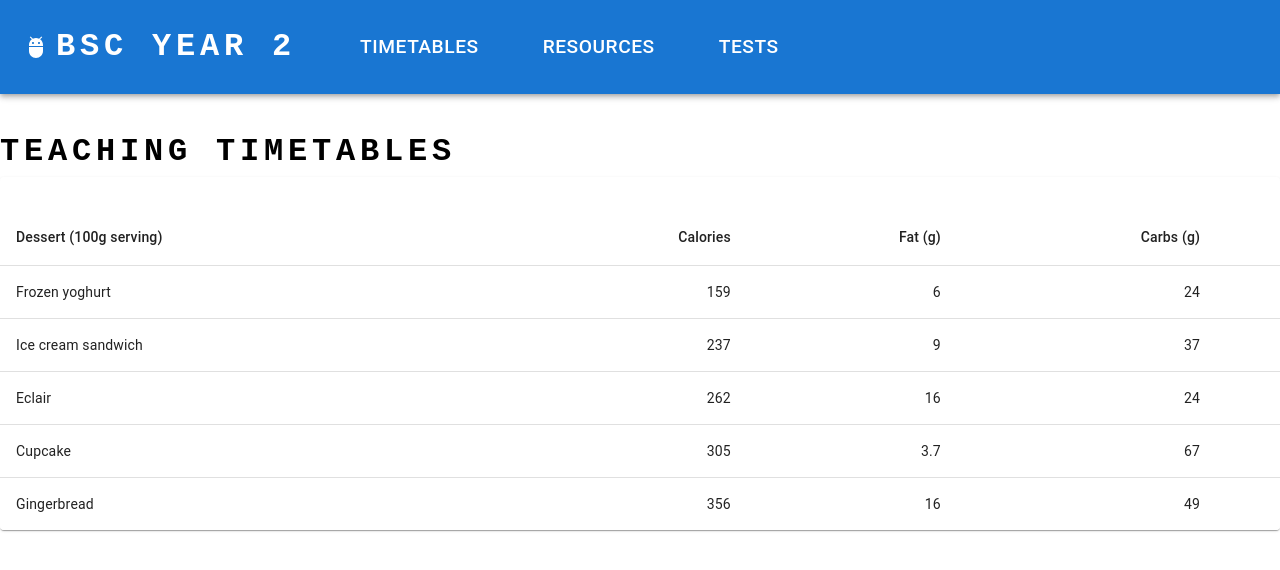
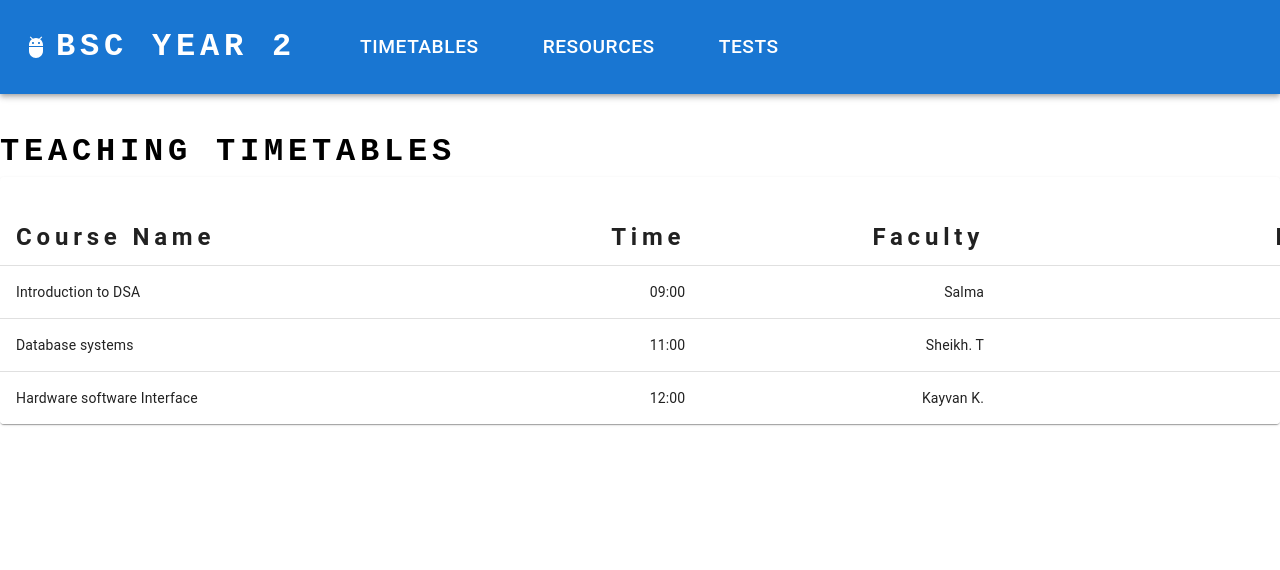
Before and after one commit to adityashibu/ReactWebsite, a React (Create React App) app: page / in a window 1280 px wide. Shown: the top 570 px of the page. Built offline with nearby package versions, Linux system fonts and the light colour scheme.

Commit message:
Updated the app table to include teaching timetables

```diff
--- a/src/App.tsx
+++ b/src/App.tsx
@@ -20,20 +20,17 @@ const pages = ['TimeTables', 'Resources', 'Tests'];
 
 function createData(
   name: string,
-  calories: number,
-  fat: number,
-  carbs: number,
-  protein: number,
+  time: string,
+  faculty: string,
+  room: number,
 ) {
-  return { name, calories, fat, carbs, protein };
+  return { name, time, faculty, room };
 };
 
 const rows = [
-  createData('Frozen yoghurt', 159, 6.0, 24, 4.0),
-  createData('Ice cream sandwich', 237, 9.0, 37, 4.3),
-  createData('Eclair', 262, 16.0, 24, 6.0),
-  createData('Cupcake', 305, 3.7, 67, 4.3),
-  createData('Gingerbread', 356, 16.0, 49, 3.9),
+  createData('Introduction to DSA', "09:00", "Salma", 2.14),
+  createData('Database systems', "11:00", "Sheikh. T", 2.15),
+  createData('Hardware software Interface', "12:00", "Kayvan K.", 2.15),
 ];
 
 function ResponsiveAppBar() {
@@ -138,11 +135,10 @@ function AdditionalContent() {
         <Table sx={{ minWidth: 1500 }} aria-label="simple table">
           <TableHead>
             <TableRow>
-              <TableCell>Dessert (100g serving)</TableCell>
-              <TableCell align="right">Calories</TableCell>
-              <TableCell align="right">Fat&nbsp;(g)</TableCell>
-              <TableCell align="right">Carbs&nbsp;(g)</TableCell>
-              <TableCell align="right">Protein&nbsp;(g)</TableCell>
+              <TableCell sx={{ letterSpacing: '.3rem', fontSize: '1.5rem', fontWeight: 'bold' }}>Course Name</TableCell>
+              <TableCell align="right" sx={{ letterSpacing: '.3rem', fontSize: '1.5rem', fontWeight: 'bold' }}>Time</TableCell>
+              <TableCell align="right" sx={{ letterSpacing: '.3rem', fontSize: '1.5rem', fontWeight: 'bold' }}>Faculty</TableCell>
+              <TableCell align="right" sx={{ letterSpacing: '.3rem', fontSize: '1.5rem', fontWeight: 'bold' }}>Room Number</TableCell>
             </TableRow>
           </TableHead>
           <TableBody>
@@ -154,10 +150,9 @@ function AdditionalContent() {
                 <TableCell component="th" scope="row">
                   {row.name}
                 </TableCell>
-                <TableCell align="right">{row.calories}</TableCell>
-                <TableCell align="right">{row.fat}</TableCell>
-                <TableCell align="right">{row.carbs}</TableCell>
-                <TableCell align="right">{row.protein}</TableCell>
+                <TableCell align="right">{row.time}</TableCell>
+                <TableCell align="right">{row.faculty}</TableCell>
+                <TableCell align="right">{row.room}</TableCell>
               </TableRow>
             ))}
           </TableBody>
```
